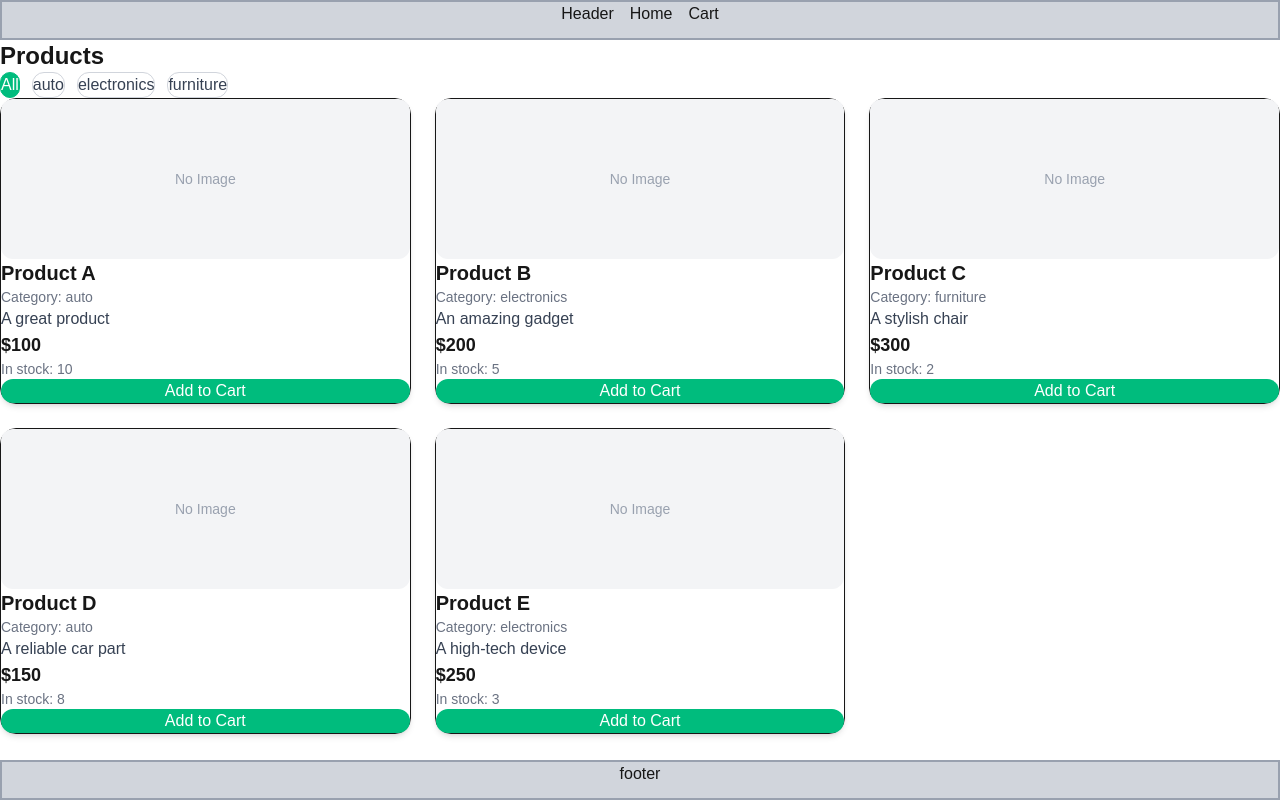
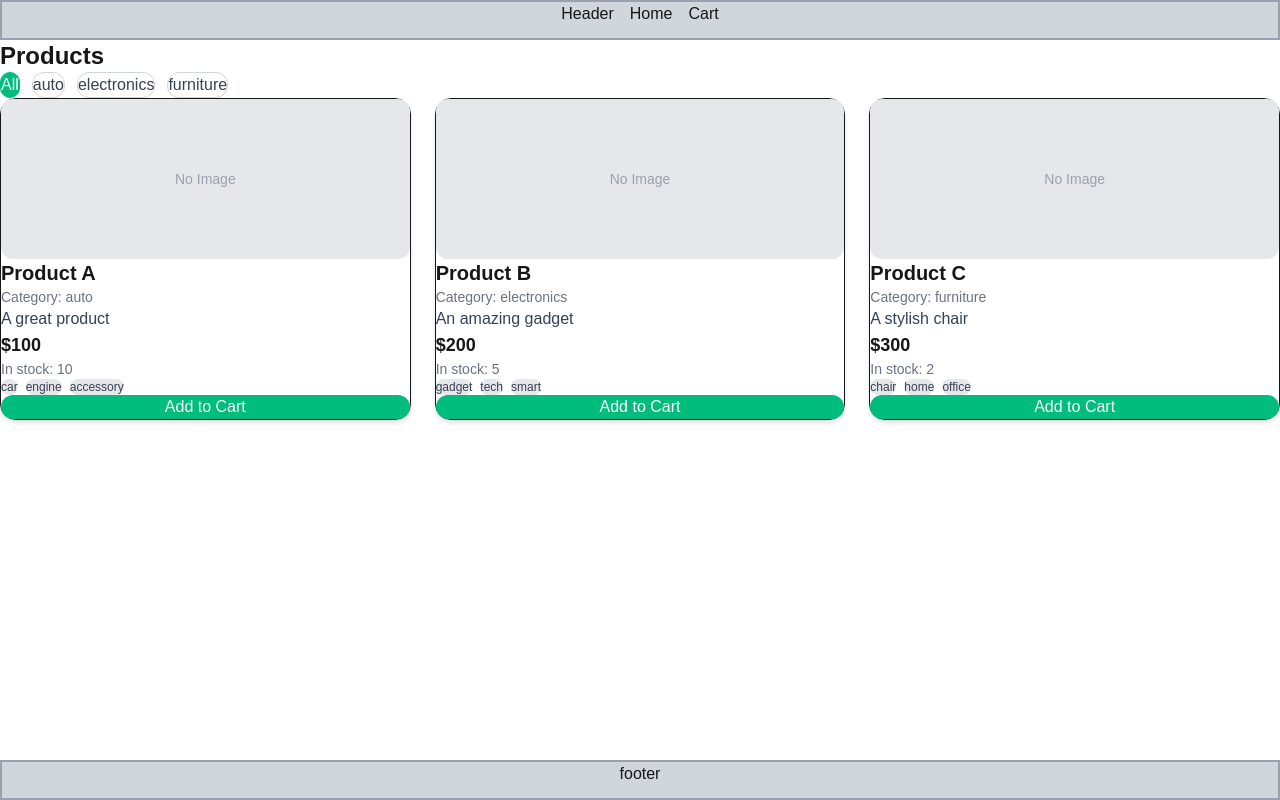
Before and after one commit to DmytroK-goit/IStore, a Next.js app: page /products in a window 1280 px wide. Built offline with nearby package versions, Linux system fonts and the light colour scheme.

Commit message:
add logic  to item

```diff
--- a/src/app/products/page.tsx
+++ b/src/app/products/page.tsx
@@ -10,6 +10,7 @@ export const products = [
     description: 'A great product',
     amount: 10,
     image: null,
+    tags: ['car', 'engine', 'accessory'], // <- ключові слова
   },
   {
     id: 2,
@@ -19,6 +20,7 @@ export const products = [
     description: 'An amazing gadget',
     amount: 5,
     image: null,
+    tags: ['gadget', 'tech', 'smart'],
   },
   {
     id: 3,
@@ -28,24 +30,7 @@ export const products = [
     description: 'A stylish chair',
     amount: 2,
     image: null,
-  },
-  {
-    id: 4,
-    name: 'Product D',
-    category: 'auto',
-    price: 150,
-    description: 'A reliable car part',
-    amount: 8,
-    image: null,
-  },
-  {
-    id: 5,
-    name: 'Product E',
-    category: 'electronics',
-    price: 250,
-    description: 'A high-tech device',
-    amount: 3,
-    image: null,
+    tags: ['chair', 'home', 'office'],
   },
 ];
 
@@ -104,12 +89,18 @@ export default function ProductsPage() {
       <div className="grid gap-6 md:grid-cols-2 lg:grid-cols-3">
         {filteredProducts.map((product) => {
           const quantityInCart = cart.find((item) => item.id === product.id)?.quantity || 0;
+          const outOfStock = product.amount === 0;
+
           return (
             <div
               key={product.id}
-              className="border rounded-2xl shadow-md p-4 bg-white hover:shadow-lg transition flex flex-col"
+              className={`border rounded-2xl shadow-md p-4 flex flex-col transition ${
+                outOfStock
+                  ? 'bg-gray-100 opacity-70 cursor-not-allowed'
+                  : 'bg-white hover:shadow-lg'
+              }`}
             >
-              <div className="w-full h-40 bg-gray-100 flex items-center justify-center rounded-xl mb-4 overflow-hidden">
+              <div className="w-full h-40 bg-gray-200 flex items-center justify-center rounded-xl mb-4 overflow-hidden">
                 {product.image ? (
                   <img
                     src={product.image}
@@ -126,12 +117,28 @@ export default function ProductsPage() {
               <p className="text-gray-700 mb-2 flex-grow">{product.description}</p>
               <p className="font-bold text-lg mb-2">${product.price}</p>
               <p className="text-sm text-gray-500 mb-4">In stock: {product.amount}</p>
-
+              <div className="flex flex-wrap gap-2 mt-2">
+                {product.tags.map((tag) => (
+                  <span
+                    key={tag}
+                    className="bg-gray-200 text-gray-700 text-xs px-2 py-1 rounded-full"
+                  >
+                    {tag}
+                  </span>
+                ))}
+              </div>
               <button
-                onClick={() => addToCart(product.id)}
-                className="w-full bg-emerald-500 text-white py-2 rounded-xl hover:bg-emerald-600 transition"
+                onClick={() => !outOfStock && addToCart(product.id)}
+                disabled={outOfStock}
+                className={`w-full py-2 rounded-xl transition ${
+                  outOfStock
+                    ? 'bg-gray-300 text-gray-500 cursor-not-allowed'
+                    : 'bg-emerald-500 text-white hover:bg-emerald-600'
+                }`}
               >
-                Add to Cart {quantityInCart > 0 && `(${quantityInCart})`}
+                {outOfStock
+                  ? 'Out of Stock'
+                  : `Add to Cart ${quantityInCart > 0 ? `(${quantityInCart})` : ''}`}
               </button>
             </div>
           );
--- a/src/components/addItem/addItem.tsx
+++ b/src/components/addItem/addItem.tsx
@@ -27,7 +27,6 @@ export default function AddItem() {
 
   const handleSubmit = (values: typeof initialValues) => {
     console.log('Form data:', values);
-    // тут можна зробити запит на бекенд для збереження
   };
 
   return (
```
